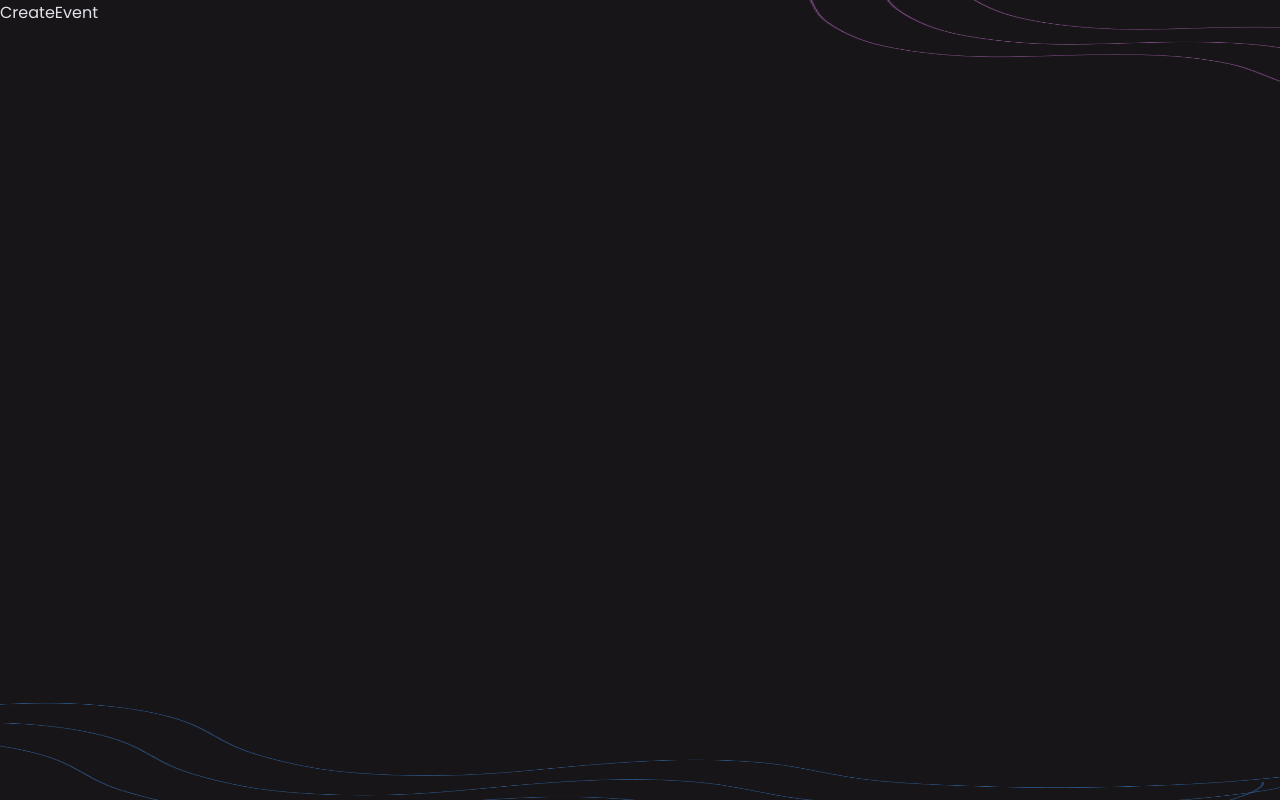
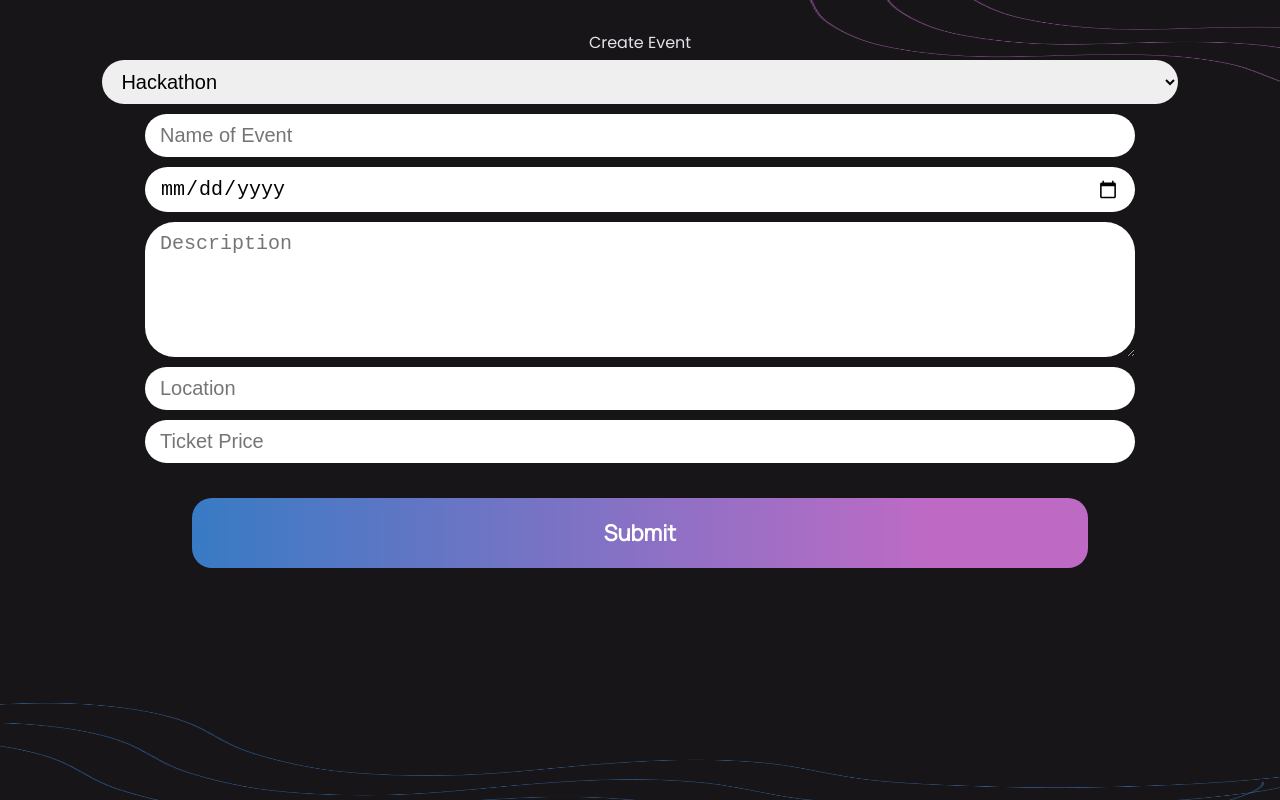
Before and after one commit to KyleBird02/39_Nope.js_Hackover3.0, a React (Create React App) app in the folder frontend/: page /create in a window 1280 px wide. Built offline with nearby package versions, Linux system fonts and the light colour scheme.

Commit message:
create event, verify upload firebase

```diff
--- a/frontend/package.json
+++ b/frontend/package.json
@@ -7,6 +7,7 @@
     "@testing-library/react": "^13.4.0",
     "@testing-library/user-event": "^13.5.0",
     "axios": "^1.0.0",
+    "firebase": "^9.10.0",
     "react": "^18.2.0",
     "react-dom": "^18.2.0",
     "react-router-dom": "^6.4.1",
--- a/frontend/src/App.css
+++ b/frontend/src/App.css
@@ -15,6 +15,10 @@
   align-self: center;
   margin-top: 25px;
   padding: 5px 10px;
+}
+
+.points{
+  align-self: center;
 }
 
 .create-event-text:hover{
@@ -110,6 +114,11 @@
   padding: 10px 15px;
 }
 
+.round{
+  border-radius: 10px;
+  padding: 10px
+}
+
 /*Kyle CSS*/
 /* .kyle-img{
   margin-left: 30px;
@@ -201,6 +210,16 @@
   font-size: 20px;
 }
 
+.event-input{
+  border-radius: 30px;
+  align-self: center;
+  padding: 10px 15px;
+  width: 75vw;
+  border: none;
+  margin-bottom: 10px;
+  font-size: 20px;
+}
+
 .signup-text{
   margin-left: 40px;
   font-weight: 600;
@@ -220,7 +239,11 @@
   margin-bottom: 50px;
 }
 
-.signup-input:focus{
+.select{
+  width: 84vw;
+}
+
+.signup-input:focus, .event-input:focus{
   outline-color: #dd0aec;
 }
 
--- a/frontend/src/App.js
+++ b/frontend/src/App.js
@@ -11,6 +11,7 @@ import { UserProvider } from './context/UserContext';
 import Events from './components/Events';
 import OrgDashboard from './components/OrgDashboard';
 import CreateEvent from './components/CreateEvent';
+import Verify from './components/Verify';
 
 function App() {
   return (
@@ -27,6 +28,7 @@ function App() {
           <Route path="organizer" element={<OrgDashboard />} />
           <Route path="participant" element={<Events />} />
           <Route path="create" element={<CreateEvent />} />
+          <Route path="verify" element={<Verify />} />
         </Routes>
       </div>
     </UserProvider>
--- a/frontend/src/components/CreateEvent.js
+++ b/frontend/src/components/CreateEvent.js
@@ -1,9 +1,62 @@
-import React from 'react'
+import React, {useState} from 'react'
+import axios from 'axios';
+import { useNavigate } from "react-router-dom";
+
 
 export default function CreateEvent() {
+  const navigate = useNavigate();
+  const [event,setEvent] = useState({
+    "type": "",
+    "dateTime": 0,
+    "organizer": "",
+    "eventName": "",
+    "description": "",
+    "location": "",
+    "paymentAmount": "",
+    "participants": 0,
+    "codeOfConduct": ['hehe','lol'],
+    "faqs": [],
+    "sponsors": []
+  })
+
+  function submit(){
+    axios({
+        method : 'post',
+        url : 'http://localhost:3000/event',
+        headers : {"Access-Control-Allow-Origin" : "*"},
+        params : event
+    })
+    .then((res)=>{
+        if(res.data === 'Event created!')
+        {
+            alert('Event Created!');
+            navigate('/organizer');
+        }
+        else
+        {
+            alert('Error, try again');
+        }
+    })
+  }
+
   return (
     <div className='screen'>
-    CreateEvent
+    <div className='self-center'>Create Event</div>
+    <select className='event-input select' onChange={(e)=>setEvent({...event,type : e.target.value})}>
+        <option value="hackathon">Hackathon</option>
+        <option value="concert">Concert</option>
+        <option value="standup">Comedy</option>
+        <option value="other">Other</option>
+    </select>
+    <input type='text' className='event-input' placeholder='Name of Event' value={event.eventname}
+    onChange={(e)=>setEvent({...event,eventname : e.target.value})}></input>
+    <input type='Date' className='event-input' ></input>
+    <textarea className='event-input' rows={5} placeholder='Description'
+    onChange={(e)=>setEvent({...event,description : e.target.value})}></textarea>
+    <input type='text' className='event-input' placeholder='Location' value={event.location}
+    onChange={(e)=>setEvent({...event,location : e.target.value})}></input>
+    <input type='Number' className='event-input' placeholder='Ticket Price' value={event.paymentAmount}
+    onChange={(e)=>setEvent({...event, paymentAmount : e.target.value})}></input>
+    <button className='button' onClick={submit}>Submit</button>
     </div>
-  )
-}
+)}
--- a/frontend/src/components/SignUp.js
+++ b/frontend/src/components/SignUp.js
@@ -22,7 +22,7 @@ export default function SignUp() {
         {
             axios({
                 method : 'post',
-                url : 'http://localhost:5000/auth/organizer',
+                url : 'http://localhost:3000/auth/organizer',
                 headers : {"Access-Control-Allow-Origin" : "*"},
                 params : {email : userData.email,password : userData.password}
             })
--- /dev/null
+++ b/frontend/src/components/Verify.js
@@ -0,0 +1,19 @@
+import React, {useState} from 'react'
+import {upload} from '../firebase';
+
+export default function Verify() {
+    const [link,setLink] = useState('');
+    const onFileChange = (e) => {
+        const [filenew] = e.target.files;
+        upload(filenew,setLink);
+      };
+  return (
+    <div className='screen'>
+    <div className='self-center'>ID Verification</div>
+    <input type='text' placeholder='Document Type' className='event-input'/>
+    <label htmlFor='file-upload' className='self-center outline round'>Upload</label>
+    <input id='file-upload' type="file" style={{"display" : "none"}} onChange={onFileChange}/>
+    {link && <a className='self-center' href={link} target='_blank'>Document Uploaded</a>}
+    </div>
+  )
+}
--- /dev/null
+++ b/frontend/src/firebase.js
@@ -0,0 +1,46 @@
+// Import the functions you need from the SDKs you need
+import { initializeApp } from "firebase/app";
+import { getStorage, ref, uploadBytesResumable, getDownloadURL } from "firebase/storage";
+
+// TODO: Add SDKs for Firebase products that you want to use
+// https://firebase.google.com/docs/web/setup#available-libraries
+
+// Your web app's Firebase configuration
+const firebaseConfig = {
+  apiKey: "AIzaSyBdRRdC9lLmpxcl23qAeBqe3AzYfmFTty0",
+  authDomain: "rsvp-38a1d.firebaseapp.com",
+  projectId: "rsvp-38a1d",
+  storageBucket: "rsvp-38a1d.appspot.com",
+  messagingSenderId: "876846175773",
+  appId: "1:876846175773:web:1e37384d22e911ed90d8f4"
+};
+// Initialize Firebase
+const app = initializeApp(firebaseConfig);
+const storage = getStorage(app);
+
+export async function upload(file,setLink){
+    let d = new Date();
+    let uid = '';
+    uid += d.getTime()+Math.random(100);
+    uid.replace('.','@');
+    const storageRef = ref(storage,'id-docs/'+uid);
+    const uploadTask = uploadBytesResumable(storageRef, file);
+    uploadTask.on('state_changed',
+  (snapshot) => {
+    // Get task progress, including the number of bytes uploaded and the total number of bytes to be uploaded
+    const progress = (snapshot.bytesTransferred / snapshot.totalBytes) * 100;
+    console.log('Upload is ' + progress + '% done');
+  },
+  (error) => {
+    // A full list of error codes is available at
+    // https://firebase.google.com/docs/storage/web/handle-errors
+    console.log(error);
+  },
+  () => {
+    // Upload completed successfully, now we can get the download URL
+    getDownloadURL(uploadTask.snapshot.ref).then((url)=>{
+        setLink(url);
+    })
+  }
+);
+}
```
Also changed, not shown: 1 other file (tests, documents, lock files or other folders).
